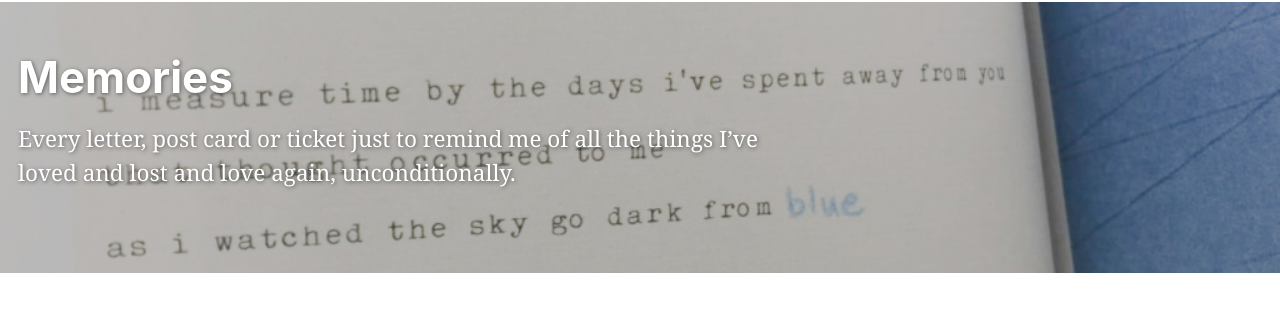
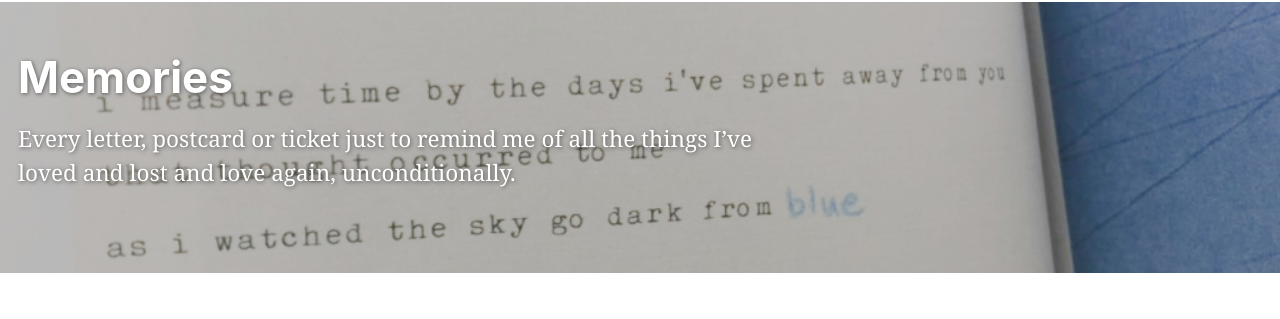
Before and after one commit to liyiyang-amber/liyiyang-amber.github.io, a Jekyll site: the page built from _pages/portfolio.html, in a window 1280 px wide and 900 px high. Shown: the part 167-486 px from the top of the window. Built offline with Jekyll 4.4.1, drawn with Linux system fonts in a browser that asks for light colours.

Commit message:
fix mis-spelling

```diff
--- a/_pages/portfolio.html
+++ b/_pages/portfolio.html
@@ -1,7 +1,7 @@
 ---
 layout: archive
 title: "Memories"
-excerpt: "Every letter, post card or ticket just to remind me of all the things I've loved and lost and love again, unconditionally."
+excerpt: "Every letter, postcard or ticket just to remind me of all the things I've loved and lost and love again, unconditionally."
 permalink: /portfolio/
 author_profile: true
 header:
```
